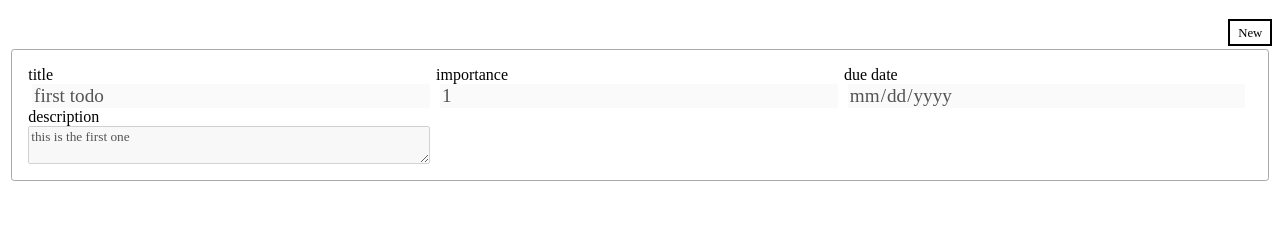
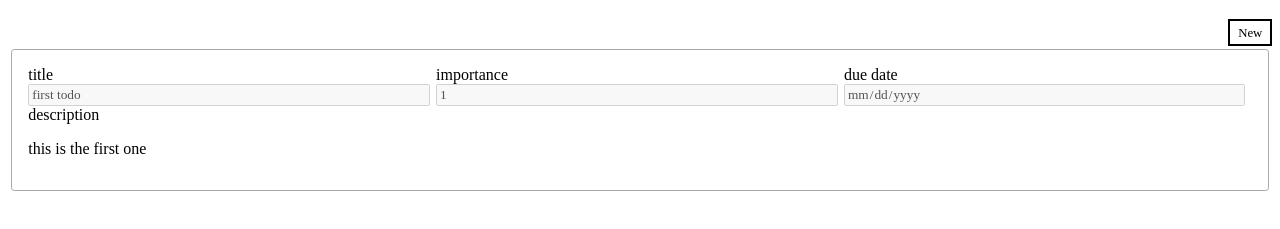
Before and after one commit to mrpinkzh/cas-2024-todo, a website with bundled scripts: page source/public/index.html in a window 1280 px wide. Shown: the part 61-290 px from the top of the page. Built offline with nearby package versions, Linux system fonts and the light colour scheme.

Commit message:
moved the whole "framework" code to own module also saw my design sucks and changes the textarea

```diff
--- a/source/public/scripts/index.js
+++ b/source/public/scripts/index.js
@@ -1,4 +1,6 @@
-let model = {
+import initMyApplication from "./my-application.js";
+
+const initialModel = {
   todoCreation: { state: "INIT" },
   todos: [
     {
@@ -10,28 +12,8 @@ let model = {
 };
 
 const root = document.querySelector("#main");
-const registeredEvents = [];
-const render = () => {
-  const { events, template } = App();
-  registeredEvents.forEach(({ selector, ev, handler }) => {
-    const target = root.querySelector(selector);
-    if (target) target.removeEventListener(ev, handler);
-  });
-  root.innerHTML = template(model);
-  events.forEach(({ selector, ev, handler }) => {
-    const target = root.querySelector(selector);
-    if (target) {
-      target.addEventListener(ev, handler);
-      registeredEvents.push({ selector, ev, handler });
-    }
-  });
-};
-const updateModel = (updated) => {
-  model = { ...model, ...updated };
-  render();
-};
 
-const TodoCreation = () => ({
+const TodoCreation = ({updateModel}) => ({
   events: [
     {
       selector: "button#btnNew",
@@ -51,7 +33,7 @@ const TodoCreation = () => ({
         ).value;
         updateModel({
           todoCreation: { state: "INIT" },
-          todos: [...model.todos, { title, importance, dueDate, description }],
+          todos: [...initialModel.todos, { title, importance, dueDate, description }],
         });
       },
     },
@@ -90,12 +72,11 @@ const TodoCreation = () => ({
         </div>`,
 });
 
-const App = () => {
-  return {
-    events: [...TodoCreation().events],
+const App = ({updateModel}) => ({
+    events: [...TodoCreation({updateModel}).events],
     template: (model) => `
             <div class="main">
-                ${TodoCreation().template(model)}
+                ${TodoCreation({updateModel}).template(model)}
                 <div class="todolist">
                     ${model.todos.map(
                       (todo) => `
@@ -114,13 +95,13 @@ const App = () => {
                             </div>
                             <div class="form-input">
                               <label for="description">description</label>
-                              <textarea class="form-input__textbox-disabled" name="description" disabled>${todo.description}</textarea>
+                              <p class="form-input__textbox-disabled" name="description">${todo.description}</p>
                             </div>
                         </div>`
                     )}
                 <div>
             </div>`,
-  };
-};
+});
 
+const { render } = initMyApplication(initialModel, root, App)
 render();
--- /dev/null
+++ b/source/public/scripts/my-application.js
@@ -0,0 +1,36 @@
+export default function initMyApplication(initialModel, root, App) {
+
+    let model = { ...initialModel };
+    const registeredEvents = [];
+
+    const myApplicationContext = { };
+
+    const render = () => {
+
+        const { events, template } = App(myApplicationContext);
+
+        registeredEvents.forEach(({ selector, ev, handler }) => {
+            const target = root.querySelector(selector);
+            if (target) target.removeEventListener(ev, handler);
+        });
+
+        root.innerHTML = template(model);
+
+        events.forEach(({ selector, ev, handler }) => {
+            const target = root.querySelector(selector);
+            if (target) {
+            target.addEventListener(ev, handler);
+            registeredEvents.push({ selector, ev, handler });
+            }
+        });
+    }
+
+    myApplicationContext.render = render;
+
+    myApplicationContext.updateModel = (updated) => {
+        model = { ...model, ...updated };
+        render();
+    }
+
+    return myApplicationContext;
+}
--- a/source/public/styles/index.css
+++ b/source/public/styles/index.css
@@ -19,12 +19,6 @@
 .form-input__textbox {
     font-size: 1.2em;
     margin-left: 0.2em;
-}
-
-.form-input__textbox--disabled {
-    font-size: 1.2em;
-    margin-left: 0.2em;
-    border: 0em;
 }
 
 .main {
```
